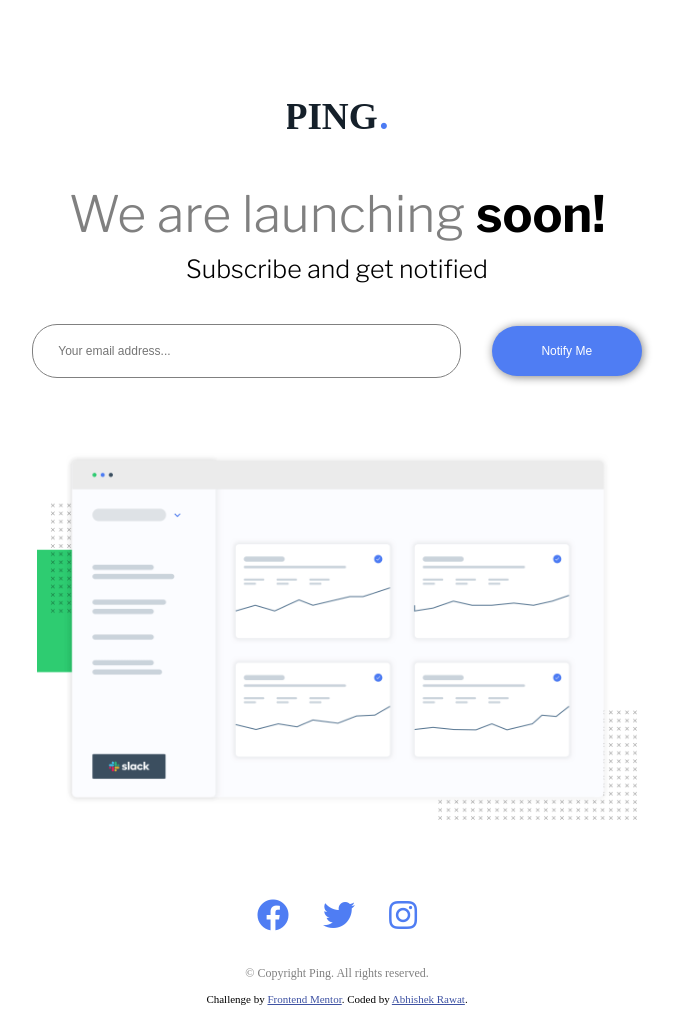
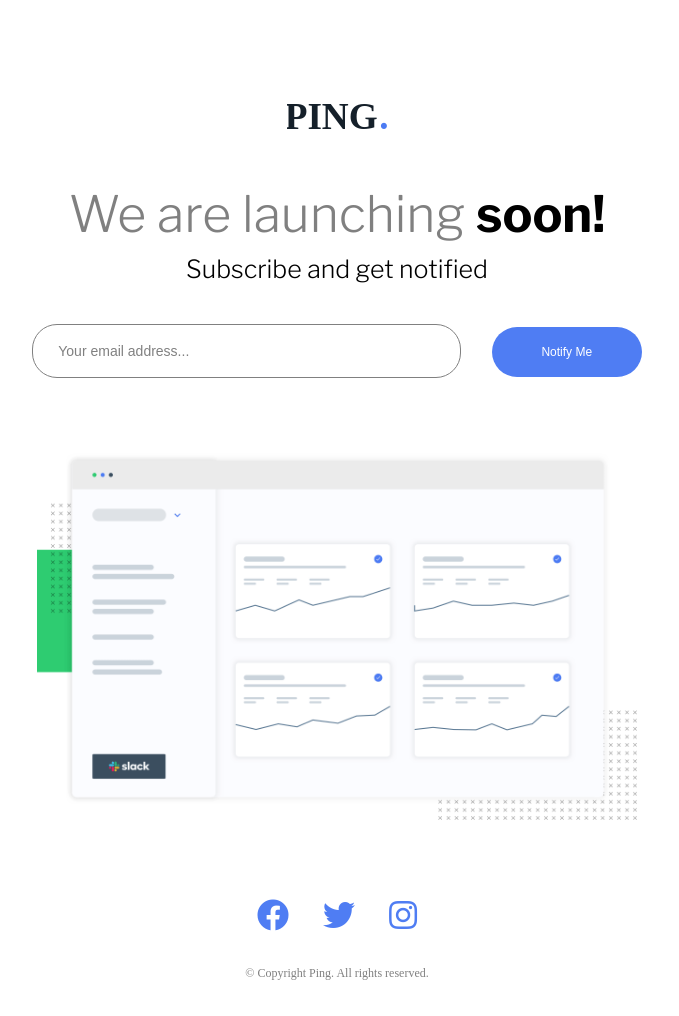
Before and after one commit to AbePlays/Frontend-Challenge-4, a plain HTML site: page index.html in a window 1280 px wide. Shown: the whole page, without its empty margins (303-982 px from the left). After the commit the page ends 993 px from the top, so only its background shows below. Drawn offline with nearby package versions, Linux system fonts and the light colour scheme.

Commit message:
Add files via upload

```diff
--- a/index.html
+++ b/index.html
@@ -60,14 +60,5 @@
       ></a>
       <p>&copy; Copyright Ping. All rights reserved.</p>
     </div>
-
-    <footer>
-      <p class="attribution">
-        Challenge by
-        <a href="https://www.frontendmentor.io?ref=challenge" target="_blank"
-          >Frontend Mentor</a
-        >. Coded by <a href="#">Abhishek Rawat</a>.
-      </p>
-    </footer>
   </body>
 </html>
--- a/style.css
+++ b/style.css
@@ -15,7 +15,6 @@ body {
 /*      TOP     */
 
 .top {
-  /* text-align: center; */
   margin-top: 50px;
   font-size: 25px;
   font-family: "Libre Franklin", sans-serif;
@@ -43,21 +42,31 @@ body {
   outline: none;
   border: 0.5px solid gray;
   height: 50px;
-  font-size: 12px;
+  font-size: 14px;
   padding-left: 25px;
 }
 
+.top input::placeholder {
+  color: gray;
+}
+
 .top button {
+  cursor: pointer;
   background-color: hsl(223, 87%, 63%);
   height: 50px;
   outline: none;
   width: 150px;
   border-radius: 25px;
   border: none;
-  box-shadow: 1px 1px 10px gray;
   margin-left: 25px;
   color: white;
   font-size: 12px;
+  transition: all 300ms ease-in-out;
+}
+
+.top button:hover {
+  background-color: hsl(223, 84%, 48%);
+  box-shadow: 1px 1px 10px gray;
 }
 
 /*      MIDDLE      */
@@ -82,22 +91,15 @@ body {
   color: hsl(223, 87%, 63%);
 }
 
+.bottom a:hover {
+  color: hsl(223, 90%, 41%);
+}
+
 .bottom p {
   margin-top: 35px;
   font-size: 12px;
   font-weight: lighter;
   color: gray;
-}
-
-/*      FOOTER      */
-
-.attribution {
-  font-size: 11px;
-  text-align: center;
-}
-
-.attribution a {
-  color: hsl(228, 45%, 44%);
 }
 
 /*      MEDIA BREAKPOINTS       */
```
